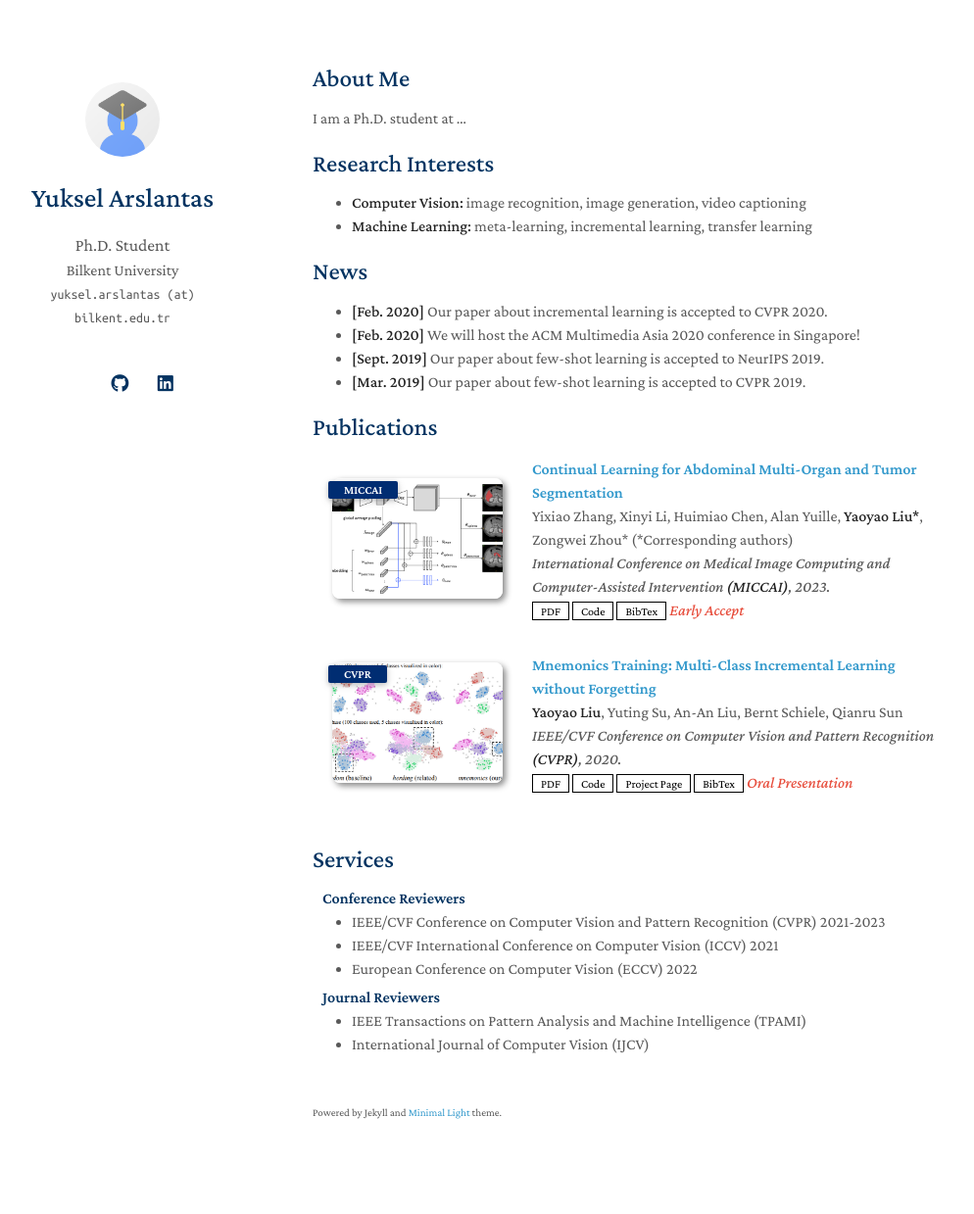
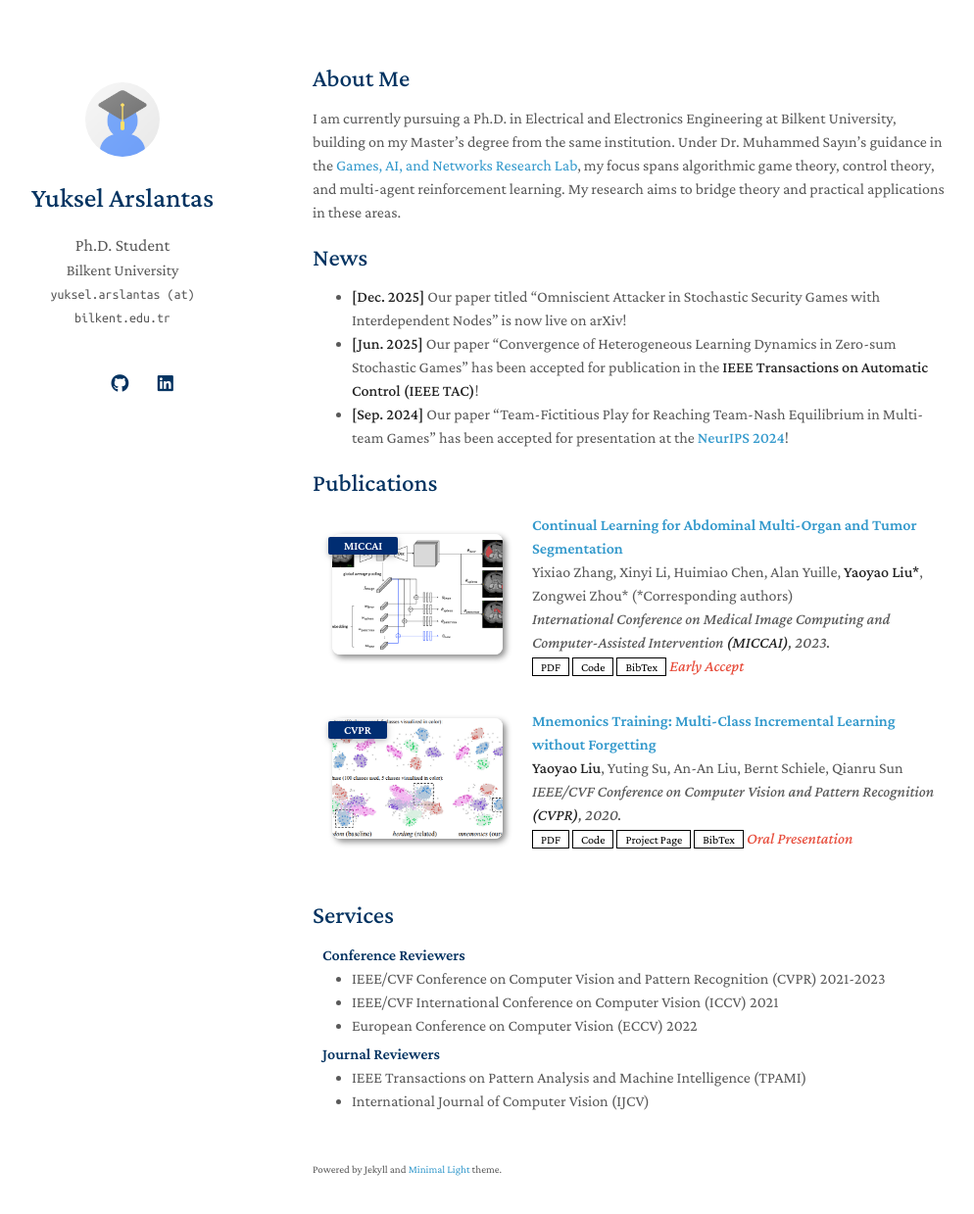
Before and after one commit to yukselarslantas/yukselarslantas.github.io, a Jekyll site: the page built from index.md, in a window 1280 px wide and 1274 px high. Shown: the top 1239 px of the window at 98% size, without its empty margins (151-1145 px from the left). Built offline with Jekyll 4.4.1, drawn with Linux system fonts in a browser that asks for light colours; a style sheet for code colours, icons or effects is not loaded; our own code applies the rules of GitHub Pages for plain Markdown files.

Commit message:
Revise personal introduction and update research news
Updated personal and research information, including new publications and research focus.

```diff
--- a/index.md
+++ b/index.md
@@ -4,19 +4,15 @@ layout: homepage
 
 ## About Me
 
-I am a Ph.D. student at ...
+I am currently pursuing a Ph.D. in Electrical and Electronics Engineering at Bilkent University, building on my Master’s degree from the same institution. Under Dr. Muhammed Sayın's guidance in the [Games, AI, and Networks Research Lab](https://gain.bilkent.edu.tr/), my focus spans algorithmic game theory, control theory, and multi-agent reinforcement learning. My research aims to bridge theory and practical applications in these areas.
 
-## Research Interests
-
-- **Computer Vision:** image recognition, image generation, video captioning
-- **Machine Learning:** meta-learning, incremental learning, transfer learning
 
 ## News
 
-- **[Feb. 2020]** Our paper about incremental learning is accepted to CVPR 2020.
-- **[Feb. 2020]** We will host the ACM Multimedia Asia 2020 conference in Singapore!
-- **[Sept. 2019]** Our paper about few-shot learning is accepted to NeurIPS 2019.
-- **[Mar. 2019]** Our paper about few-shot learning is accepted to CVPR 2019.
+- **[Dec. 2025]** Our paper titled "Omniscient Attacker in Stochastic Security Games with Interdependent Nodes" is now live on arXiv!
+- **[Jun. 2025]** Our paper "Convergence of Heterogeneous Learning Dynamics in Zero-sum Stochastic Games" has been accepted for publication in the **IEEE Transactions on Automatic Control (IEEE TAC)**!
+- **[Sep. 2024]** Our paper "Team-Fictitious Play for Reaching Team-Nash Equilibrium in Multi-team Games" has been accepted for presentation at the **[NeurIPS 2024](https://neurips.cc/virtual/2024/poster/96521)**!
+
 
 {% include_relative _includes/publications.md %}
 
```
